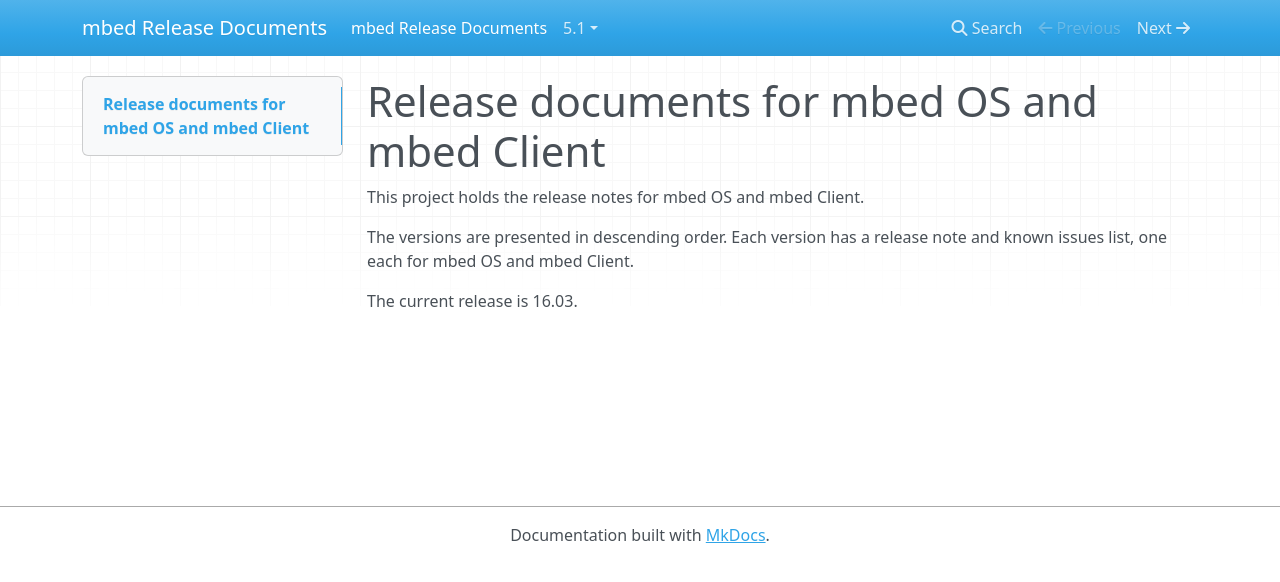
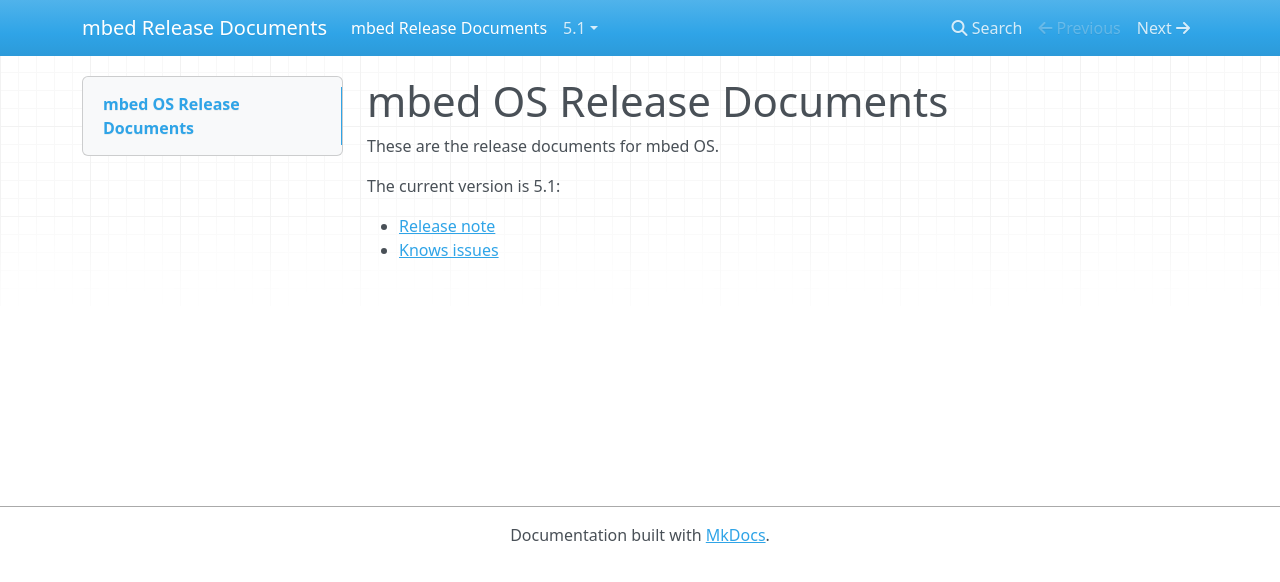
Before and after one commit to kurtace72/mbed_os_release_notes, an MkDocs documentation site: the page built from Docs/index.md, in a window 1280 px wide. Shown: the top 582 px of the page. Built offline with MkDocs 1.6.1, drawn with Linux system fonts in a browser that asks for light colours; nearby versions of some CDN libraries; old or Windows-style settings are respelled for this version of MkDocs.

Commit message:
Updating index

```diff
--- a/Docs/index.md
+++ b/Docs/index.md
@@ -1,7 +1,8 @@
-# Release documents for mbed OS and mbed Client
+# mbed OS Release Documents
 
-This project holds the release notes for mbed OS and mbed Client.
+These are the release documents for mbed OS.
 
-The versions are presented in descending order. Each version has a release note and known issues list, one each for mbed OS and mbed Client.
+The current version is 5.1:
 
-The current release is 16.03.
+* [Release note](5_1/release.md)
+* [Knows issues](5_1/known.md)
```
